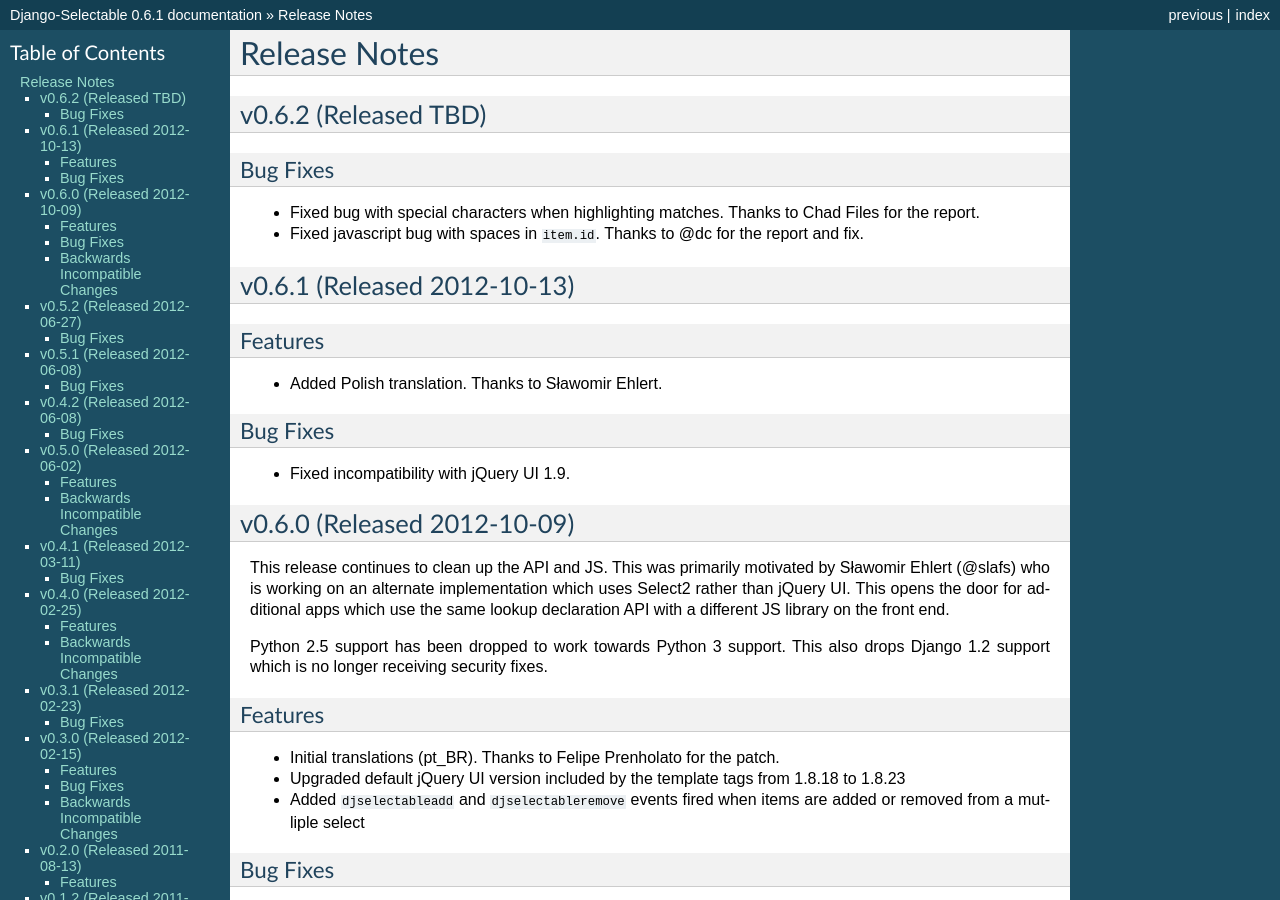
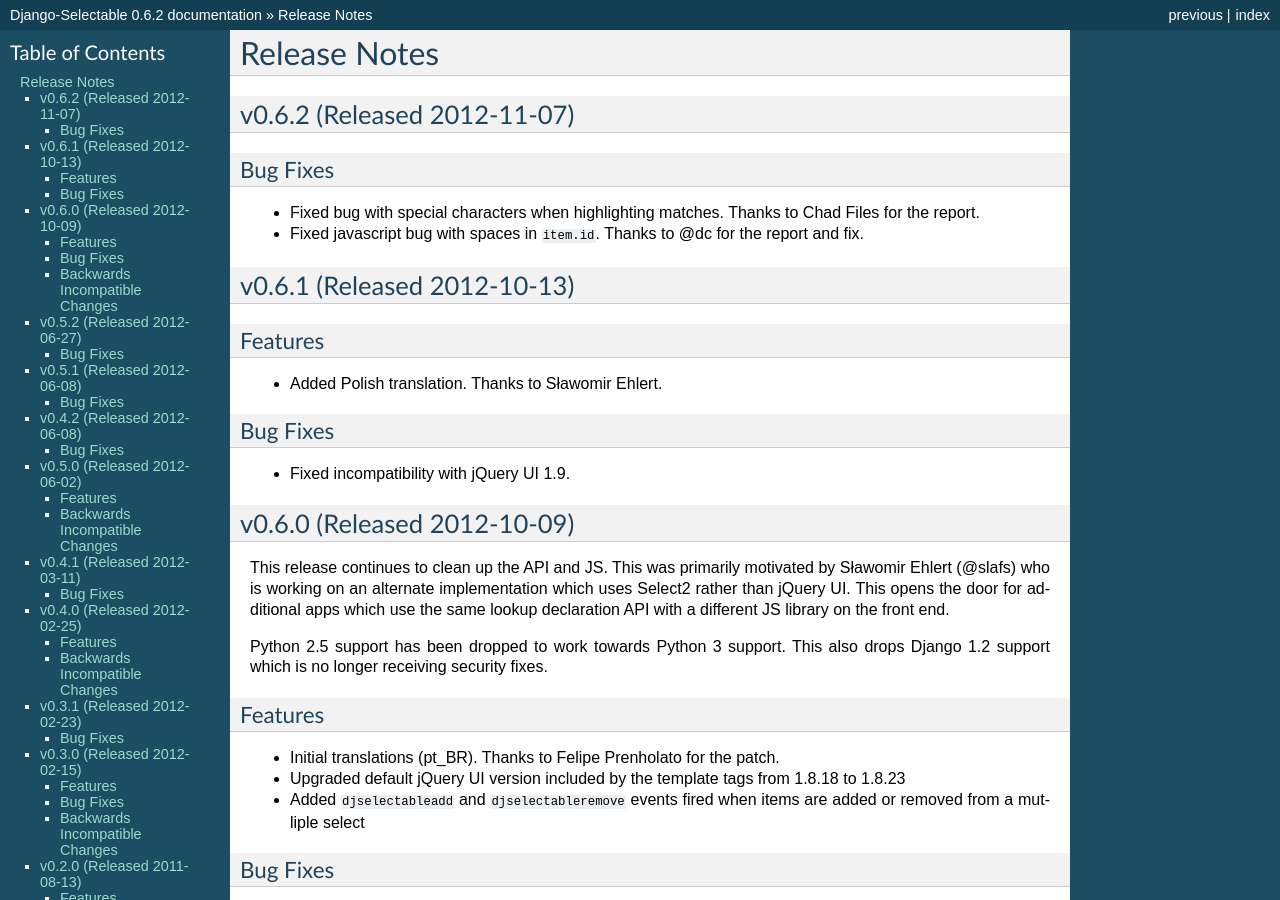
Before and after one commit to mlavin/django-selectable, a Sphinx documentation site: the page built from docs/releases.rst, in a window 1280 px wide and 900 px high. Built offline with Sphinx 7.4.7, drawn with Linux system fonts in a browser that asks for light colours; some of the changed text lies outside the part shown.

Commit message:
Version bump and set release date.
--HG--
branch : stable

```diff
--- a/docs/conf.py
+++ b/docs/conf.py
@@ -50,7 +50,7 @@
 # The short X.Y version.
 version = '0.6'
 # The full version, including alpha/beta/rc tags.
-release = '0.6.1'
+release = '0.6.2'
 
 # The language for content autogenerated by Sphinx. Refer to documentation
 # for a list of supported languages.
--- a/docs/releases.rst
+++ b/docs/releases.rst
@@ -2,7 +2,7 @@
 ==================
 
 
-v0.6.2 (Released TBD)
+v0.6.2 (Released 2012-11-07)
 --------------------------------------
 
 Bug Fixes
--- a/selectable/__init__.py
+++ b/selectable/__init__.py
@@ -1,4 +1,4 @@
 "Auto-complete selection widgets using Django and jQuery UI."
 
 
-__version__ = '0.6.1'
+__version__ = '0.6.2'
```
